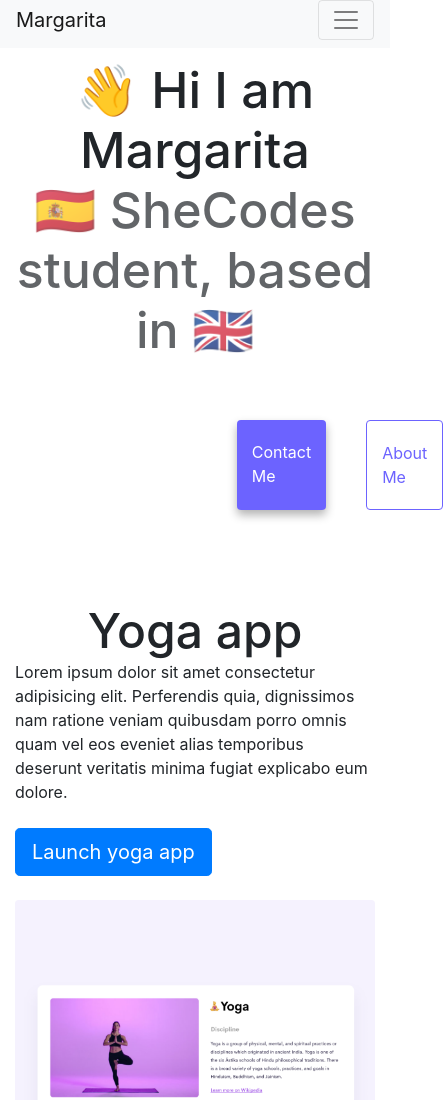
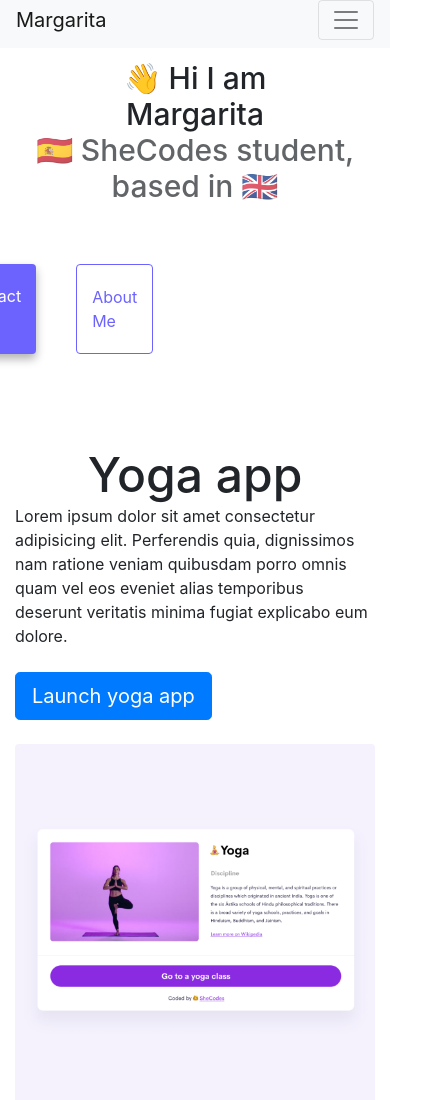
Before and after one commit to Margarita827/Advanced-Tools-Homework, a plain HTML site: page index.html in a window 390 px wide. Shown: the top 1100 px of the page, 443 px wide, since content can reach past the window. Drawn offline with nearby package versions, Linux system fonts and the light colour scheme.

Commit message:
font size

```diff
--- a/style.css
+++ b/style.css
@@ -106,13 +106,12 @@ p {
 
 @media (max-width: 576px) {
   .text-center {
-    font-size: 50px;
+    font-size: 30px;
   }
   .navigation-links {
     width: 100px;
     justify-content: center;
     display: flex;
-    margin-left: auto;
   }
 
   .row {
@@ -120,6 +119,6 @@ p {
   }
 
   .aboutMe {
-    font-size: 50px;
+    font-size: 30px;
   }
 }
```
